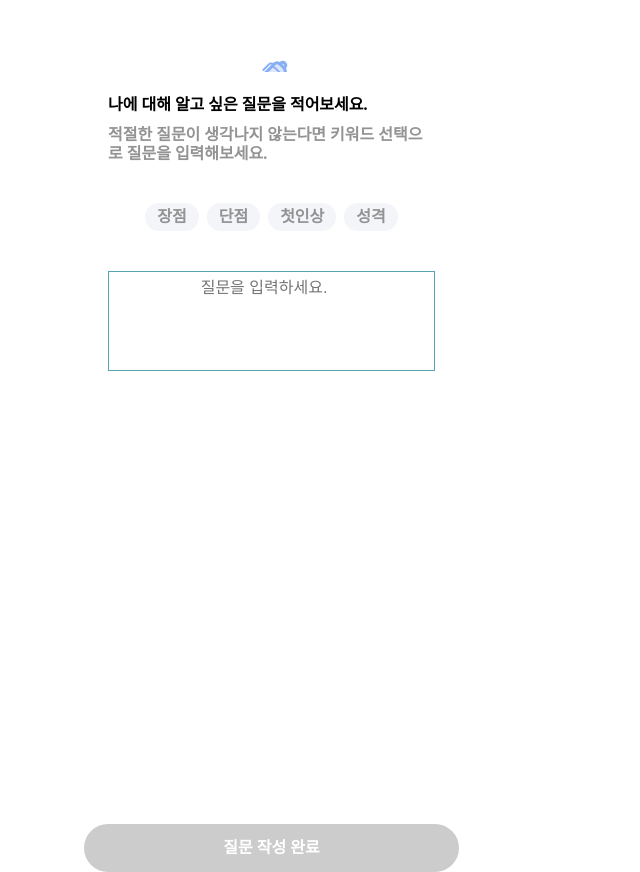
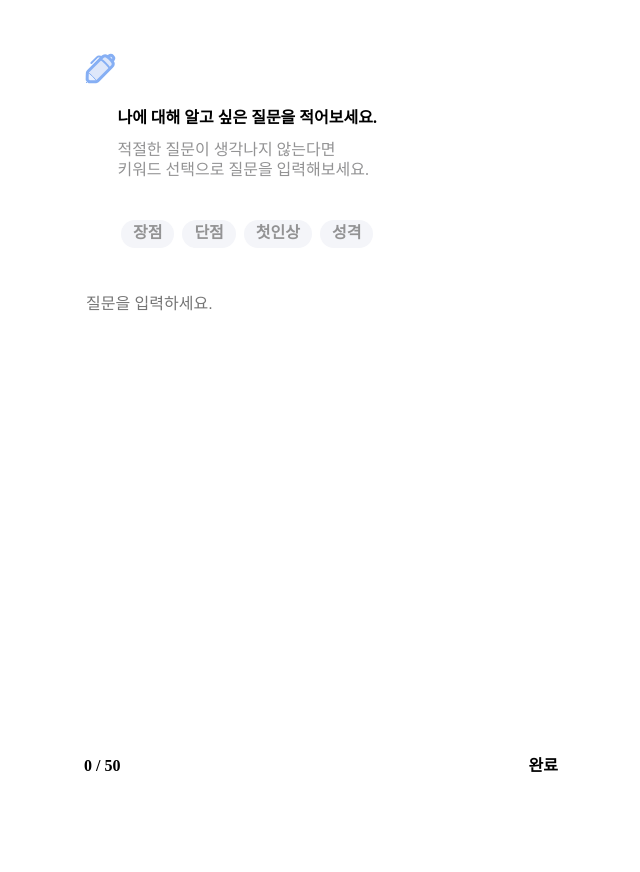
Before and after one commit to taeo-sprint16/frontend, a React (Vite) app: page /write-question in a window 1280 px wide. Shown: the whole page, without its empty margins (316-956 px from the left). After the commit the page ends 800 px from the top, so only its background shows below. Built offline with nearby package versions, Linux system fonts and the light colour scheme; no server answers; a web font is replaced by a local one.

Commit message:
feat : 기능 추가 - 닉네임,질문 입력 후 질문공유 페이지로 이동

```diff
--- a/src/components/WriteQuestion.tsx
+++ b/src/components/WriteQuestion.tsx
@@ -1,5 +1,10 @@
-import { useEffect, useRef, useState } from 'react';
+import axios from 'axios';
+import { useRef, useState } from 'react';
+import { useNavigate } from 'react-router-dom';
+import { useRecoilValue } from 'recoil';
 import { styled } from 'styled-components';
+
+import { nickNameState } from '../atom';
 
 type KeyWord = '장점' | '단점' | '첫인상' | '성격';
 
@@ -9,12 +14,23 @@ interface PlaceHolderProps {
 
 const WriteQuestion = () => {
   const [question, setQuestion] = useState('');
+  const [count, setCount] = useState(0);
+  const [doneClicked, setDoneClicked] = useState(false);
+  const navigate = useNavigate();
+
+  const nickName = useRecoilValue(nickNameState);
 
   const ref = useRef<HTMLTextAreaElement | null>(null);
 
   const handleQuestion = (event: React.ChangeEvent<HTMLTextAreaElement>) => {
-    setQuestion(event.target.value);
-    adjustTextareaHeight();
+    const inputText = event.target.value;
+    setQuestion(inputText);
+    // adjustTextareaHeight();
+    setCount(inputText.length);
+  };
+
+  const handleDoneClick = () => {
+    setDoneClicked(true);
   };
 
   const updatePlaceHodler = (word: string) => {
@@ -35,20 +51,36 @@ const WriteQuestion = () => {
     updatePlaceHodler(selectedKeyword);
   };
 
-  const adjustTextareaHeight = () => {
-    const textarea = ref.current;
-    if (textarea) {
-      textarea.style.height = '0';
-      textarea.style.height = textarea.scrollHeight + 'px';
-    }
+  // const adjustTextareaHeight = () => {
+  //   const textarea = ref.current;
+  //   if (textarea) {
+  //     textarea.style.height = '0';
+  //     textarea.style.height = textarea.scrollHeight + 'px';
+  //   }
+  // };
+
+  // useEffect(() => {
+  //   adjustTextareaHeight();
+  // }, []);
+
+  const handleSubmit = async (event: React.FormEvent<HTMLFormElement>) => {
+    event.preventDefault();
+    const res = await axios({
+      method: 'POST',
+      url: import.meta.env.VITE_BASE_URL + '/api/content/create',
+      headers: {
+        'Content-Type': 'application/json',
+      },
+      data: JSON.stringify({
+        nickname: nickName,
+        question,
+      }),
+    });
+    navigate(`/share?confirmCode${res.data.confirmCode}&shareCode=${res.data.shareCode}`);
   };
 
-  useEffect(() => {
-    adjustTextareaHeight();
-  }, []);
-
   return (
-    <StyledQuestionContainer>
+    <StyledQuestionContainer onSubmit={handleSubmit}>
       <WriteIcon>
         <svg
           xmlns="http://www.w3.org/2000/svg"
@@ -108,7 +140,9 @@ const WriteQuestion = () => {
         <Title>
           <span>나에 대해 알고 싶은 질문을 적어보세요.</span>
           <span>
-            적절한 질문이 생각나지 않는다면 키워드 선택으로 질문을 입력해보세요.
+            적절한 질문이 생각나지 않는다면
+            <br />
+            키워드 선택으로 질문을 입력해보세요.
           </span>
         </Title>
         <ButtonContainer>
@@ -124,14 +158,24 @@ const WriteQuestion = () => {
           onChange={handleQuestion}
         />
       </Wrapper>
+      {doneClicked ? (
         <CompleteButton disabled={question === '' ? true : false}>
           질문 작성 완료
         </CompleteButton>
+      ) : (
+        <DoneContainer>
+          <span>{count} / 50</span>
+          <button type="button" onClick={handleDoneClick}>
+            완료
+          </button>
+        </DoneContainer>
+      )}
     </StyledQuestionContainer>
   );
 };
 
-const StyledQuestionContainer = styled.div`
+const StyledQuestionContainer = styled.form`
+  @media (max-width: 480px) {
     margin-top: 60px;
     width: 375px;
     height: 812px;
@@ -139,33 +183,43 @@ const StyledQuestionContainer = styled.div`
     display: flex;
     flex-direction: column;
     align-items: center;
+    margin: 0 auto;
+  }
 `;
 
 const WriteIcon = styled.svg`
-  width: 32px;
-  height: 32px;
-  margin-bottom: 24px;
+  width: 20rem;
+  height: 2rem;
+  margin-top: 3.3rem;
+  margin-bottom: 1.25rem;
+  margin-right: 1.5rem;
+  gap: 1.25rem;
+  svg {
+    width: 2rem;
+    height: 2rem;
+  }
 `;
 
 const Wrapper = styled.div`
   display: flex;
-  width: 327px;
+  width: 20.4rem;
   flex-direction: column;
   align-items: center;
-  gap: 40px;
+  gap: 2.5rem;
 `;
 
 const Title = styled.div`
   display: flex;
   flex-direction: column;
   align-items: flex-start;
-  gap: 12px;
-  span:nth-child(1),
-  span:nth-child(2) {
+  gap: 0.75rem;
+  span:nth-child(1) {
     font-weight: bold;
   }
   span:nth-child(2) {
     color: #939394;
+    line-height: 20px;
+    font-weight: 500;
   }
 `;
 
@@ -178,7 +232,7 @@ const ButtonContainer = styled.div`
 const Button = styled.button`
   display: flex;
   height: 28px;
-  padding: 8px 12px;
+  padding: 8px 0.75rem;
   justify-content: center;
   align-items: center;
   border: none;
@@ -195,9 +249,9 @@ const Button = styled.button`
 
 const CompleteButton = styled.button`
   display: flex;
-  width: 375px;
-  height: 48px;
-  padding: 8px 24px;
+  width: 23.4rem;
+  height: 3rem;
+  padding: 0.5rem 1.5rem;
   justify-content: center;
   align-items: center;
   flex-shrink: 0;
@@ -217,21 +271,37 @@ const CompleteButton = styled.button`
 `;
 
 const PlaceHolder = styled.textarea`
-  text-align: center;
+  text-align: left;
   font:
-    normal 500 16px / normal 'Pretendard',
+    normal 500 1rem / normal 'Pretendard',
     sans-serif;
   border: none;
-  margin-bottom: 453px;
+  margin-bottom: 23rem;
   &::placeholder {
-    padding-right: 15px;
+    padding-right: 1rem;
   }
   resize: none;
   width: 100%;
-  min-height: 100px;
+  min-height: 6.25rem;
   overflow: hidden;
   outline: none;
-  border: 1px solid #58a3b3;
+`;
+
+const DoneContainer = styled.div`
+  width: 100%;
+  display: flex;
+  justify-content: space-between;
+  align-items: center;
+  span,
+  button {
+    font-weight: bold;
+  }
+  button {
+    border: none;
+    outline: none;
+    background: transparent;
+    cursor: pointer;
+  }
 `;
 
 export default WriteQuestion;
```
Lines whose indentation alone changed are shown as unchanged.
